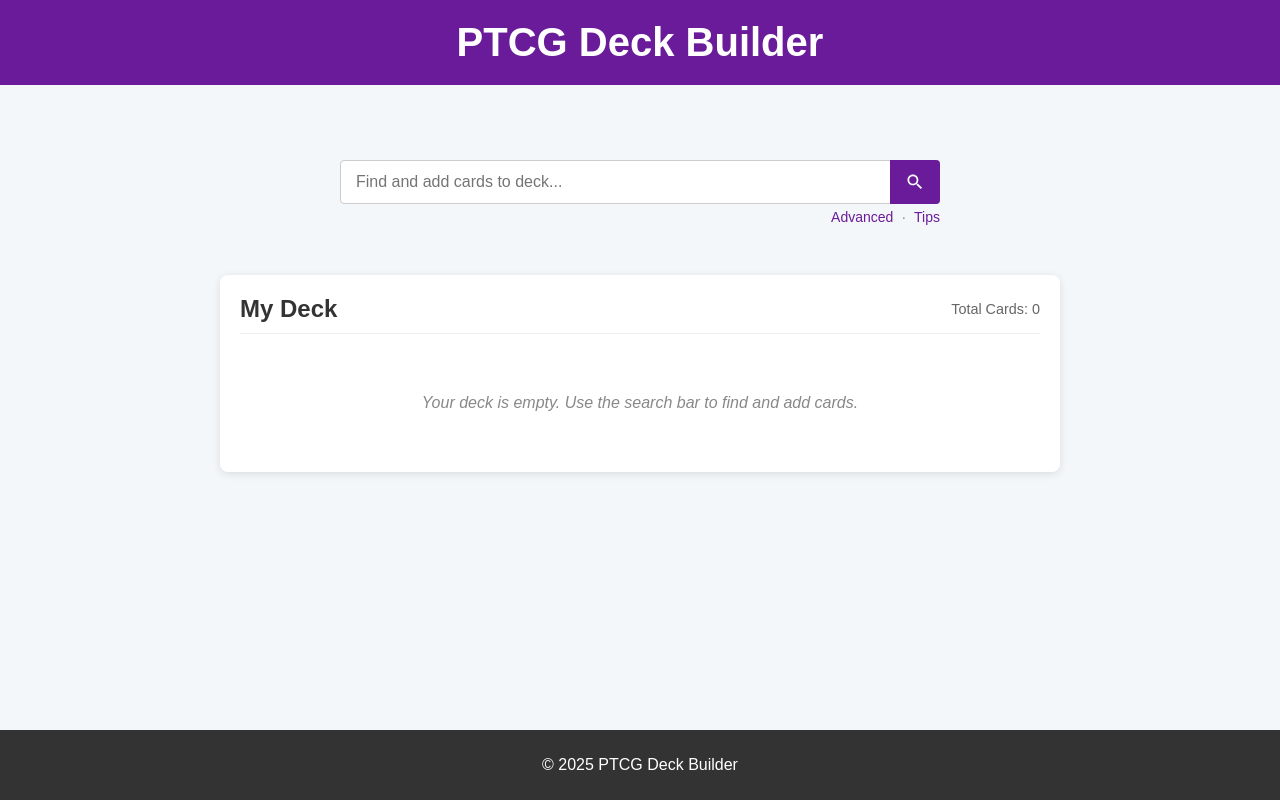
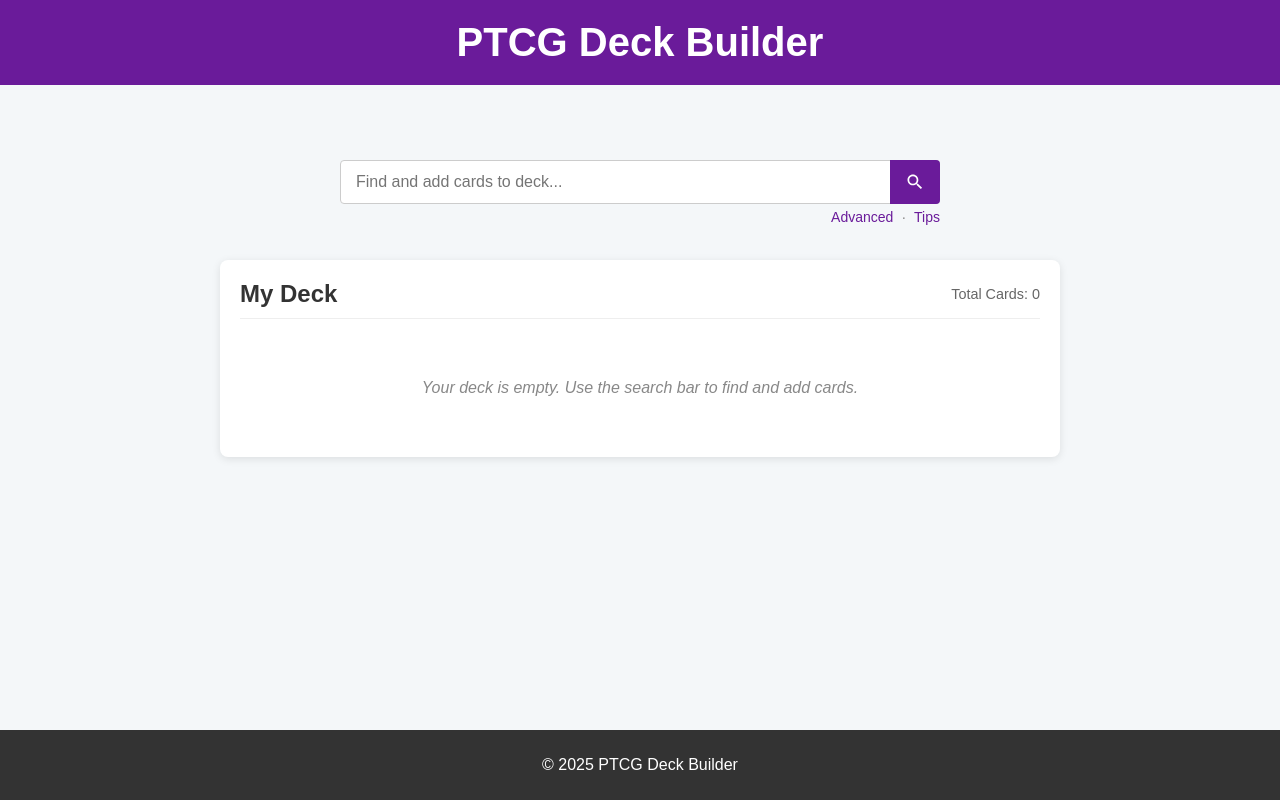
Before and after one commit to chiangamy210/ptcg_deck_builder, a React (Create React App) app: page / in a window 1280 px wide. Built offline with nearby package versions, Linux system fonts and the light colour scheme.

Commit message:
modify col layout

```diff
--- a/src/App.css
+++ b/src/App.css
@@ -39,15 +39,13 @@
 .app-columns {
   display: flex;
   flex-direction: row;
-  width: 90%; /* Reduce overall width to allow for margins */
+  width: 90%;
   max-width: 1200px;
-  /* padding: 20px; */
-  gap: 30px; /* Increase gap between columns */
 }
 
 .column {
   flex: 1;
-  padding: 25px;
+  padding: 10px;
   background-color: transparent;
   border-radius: 0;
   box-shadow: none;
@@ -55,19 +53,17 @@
   height: auto; /* Adjust height as needed */
 }
 
-.column-search-results {
+/* .column-search-results {
   max-height: 600px;
 }
 
 .column-card-page {
-  max-height: 600px;
   width: 30vw;
-  background-color: lightcoral; /* ADDED background-color for debugging */
 }
 
 .column-deck-table {
-  max-height: 600px; /* Example max height for deck table */
-}
+  max-height: 600px;
+} */
 
 .app-header {
   margin-bottom: 30px; /* More space below header */
--- a/src/components/DeckTable.css
+++ b/src/components/DeckTable.css
@@ -1,5 +1,5 @@
 .deck-table {
-  width: 100%;
+  /* width: 100%; */
   max-width: 800px;
   margin: 0 auto;
   background-color: white;
```
